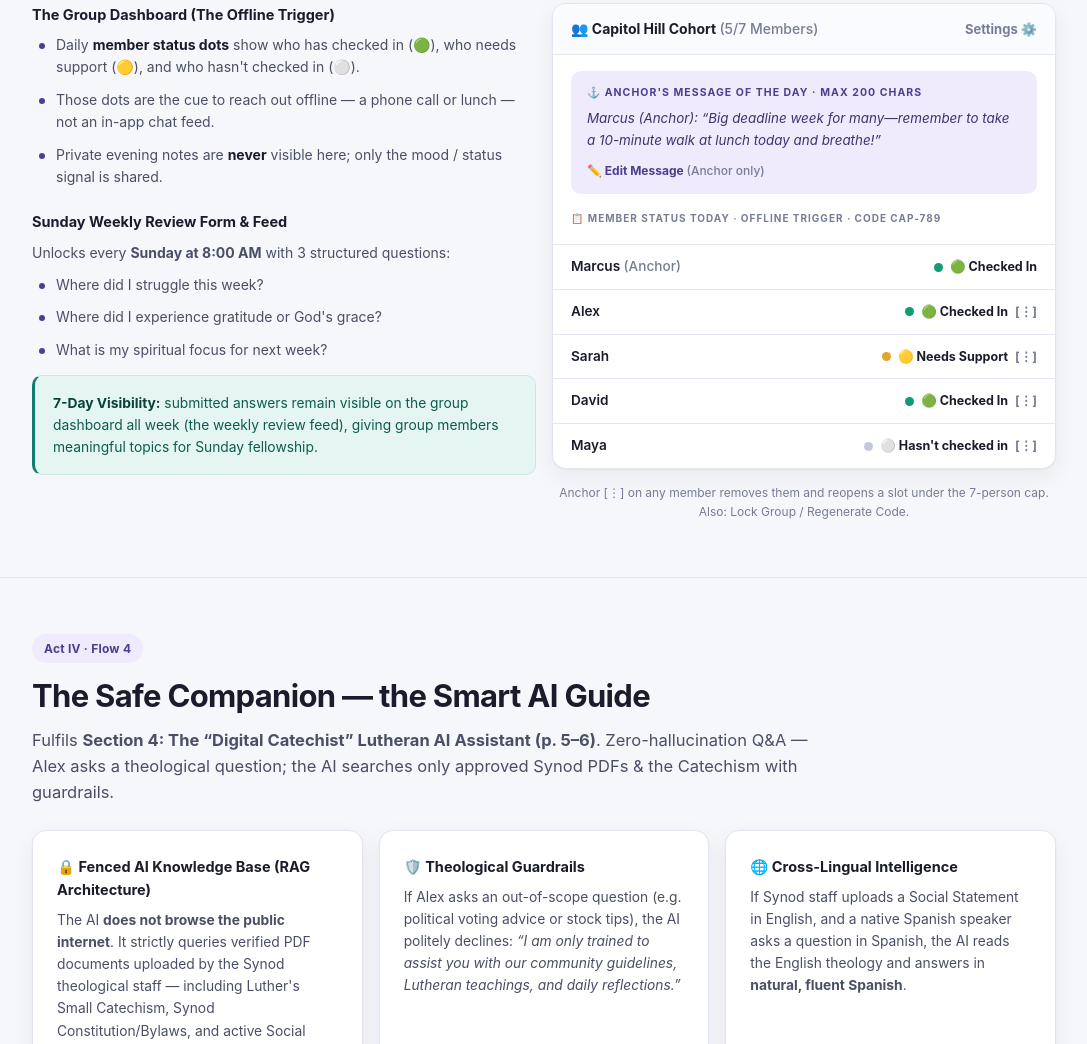
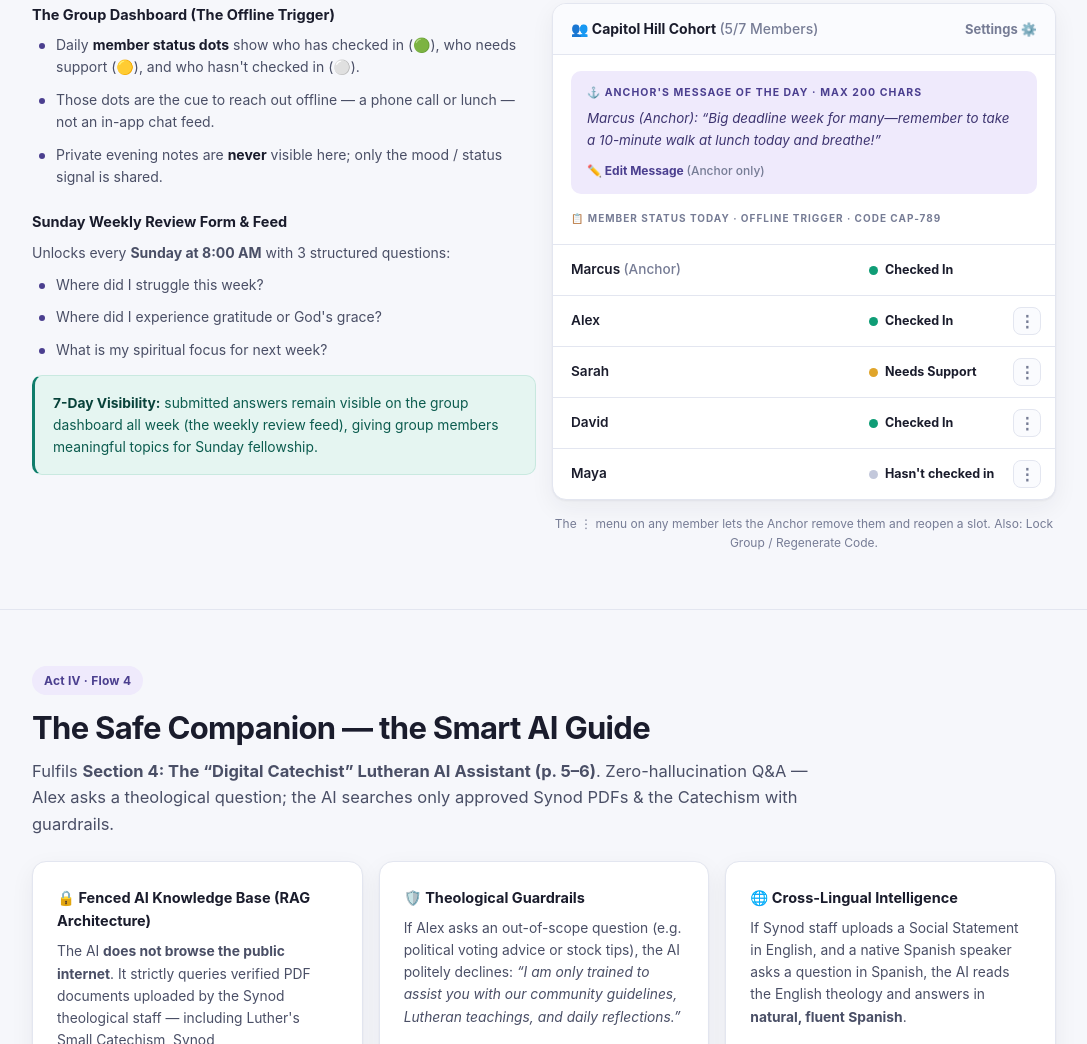
Before and after one commit to ceo-at-brio/Synod-Digital-Discipleship-Platform, a plain HTML site: page index.html in a window 1280 px wide. Shown: the part 8781-9825 px from the top of the page, without its empty margins (96-1183 px from the left). Drawn offline with Linux system fonts and the light colour scheme.

Commit message:
Align roster member rows with a dedicated remove-menu column.
Co-authored-by: Cursor <cursoragent@cursor.com>

```diff
--- a/index.html
+++ b/index.html
@@ -288,9 +288,18 @@
   .anchor-msg{margin:16px 18px;background:var(--brand-soft);border-radius:10px;padding:14px 16px}
   .anchor-msg .who{font-size:10.5px;letter-spacing:.1em;text-transform:uppercase;color:var(--brand);font-weight:700;margin-bottom:6px}
   .anchor-msg p{margin:0;font-size:13.4px;color:#3d3470;font-style:italic}
-  .rrow{display:flex;justify-content:space-between;align-items:center;padding:11px 18px;border-top:1px solid var(--line);font-size:13.6px}
-  .rrow .who{font-weight:600}
-  .rrow .st{font-size:12.5px;font-weight:650;display:flex;align-items:center;gap:7px}
+  .rrow{
+    display:grid;grid-template-columns:1fr minmax(130px,auto) 32px;gap:10px;align-items:center;
+    padding:11px 14px 11px 18px;border-top:1px solid var(--line);font-size:13.6px;
+  }
+  .rrow .who{font-weight:600;min-width:0}
+  .rrow .st{font-size:12.5px;font-weight:650;display:flex;align-items:center;gap:7px;justify-self:start;white-space:nowrap}
+  .rrow .menu{
+    width:28px;height:28px;border-radius:8px;border:1px solid var(--line);background:#fafbfe;
+    color:var(--muted);display:inline-flex;align-items:center;justify-content:center;
+    font-size:16px;font-weight:700;line-height:1;justify-self:end;
+  }
+  .rrow .menu.ghost{visibility:hidden}
   .dot{width:9px;height:9px;border-radius:50%;display:inline-block}
   .dot.g{background:#0f9d76}.dot.y{background:#e0a52b}.dot.w{background:#c3c8db}
 
@@ -994,13 +1003,33 @@
             <div style="margin-top:10px;font-size:12px;color:var(--brand);font-weight:650">✏️ Edit Message <span style="color:var(--muted);font-weight:500">(Anchor only)</span></div>
           </div>
           <div style="padding:0 18px 10px"><div class="ph-lbl">📋 Member Status Today · Offline trigger · Code CAP-789</div></div>
-          <div class="rrow"><span class="who">Marcus <span style="color:var(--muted);font-weight:500">(Anchor)</span></span><span class="st"><span class="dot g"></span>🟢 Checked In</span></div>
-          <div class="rrow"><span class="who">Alex</span><span class="st"><span class="dot g"></span>🟢 Checked In <span style="color:var(--muted)">[⋮]</span></span></div>
-          <div class="rrow"><span class="who">Sarah</span><span class="st"><span class="dot y"></span>🟡 Needs Support <span style="color:var(--muted)">[⋮]</span></span></div>
-          <div class="rrow"><span class="who">David</span><span class="st"><span class="dot g"></span>🟢 Checked In <span style="color:var(--muted)">[⋮]</span></span></div>
-          <div class="rrow"><span class="who">Maya</span><span class="st"><span class="dot w"></span>⚪ Hasn't checked in <span style="color:var(--muted)">[⋮]</span></span></div>
+          <div class="rrow">
+            <span class="who">Marcus <span style="color:var(--muted);font-weight:500">(Anchor)</span></span>
+            <span class="st"><span class="dot g"></span>Checked In</span>
+            <span class="menu ghost" aria-hidden="true">⋮</span>
+          </div>
+          <div class="rrow">
+            <span class="who">Alex</span>
+            <span class="st"><span class="dot g"></span>Checked In</span>
+            <span class="menu" title="Remove member">⋮</span>
+          </div>
+          <div class="rrow">
+            <span class="who">Sarah</span>
+            <span class="st"><span class="dot y"></span>Needs Support</span>
+            <span class="menu" title="Remove member">⋮</span>
+          </div>
+          <div class="rrow">
+            <span class="who">David</span>
+            <span class="st"><span class="dot g"></span>Checked In</span>
+            <span class="menu" title="Remove member">⋮</span>
+          </div>
+          <div class="rrow">
+            <span class="who">Maya</span>
+            <span class="st"><span class="dot w"></span>Hasn't checked in</span>
+            <span class="menu" title="Remove member">⋮</span>
+          </div>
         </div>
-        <div class="mockcap">Anchor [⋮] on any member removes them and reopens a slot under the 7-person cap. Also: Lock Group / Regenerate Code.</div>
+        <div class="mockcap">The ⋮ menu on any member lets the Anchor remove them and reopen a slot. Also: Lock Group / Regenerate Code.</div>
       </div>
     </div>
   </div>
```
